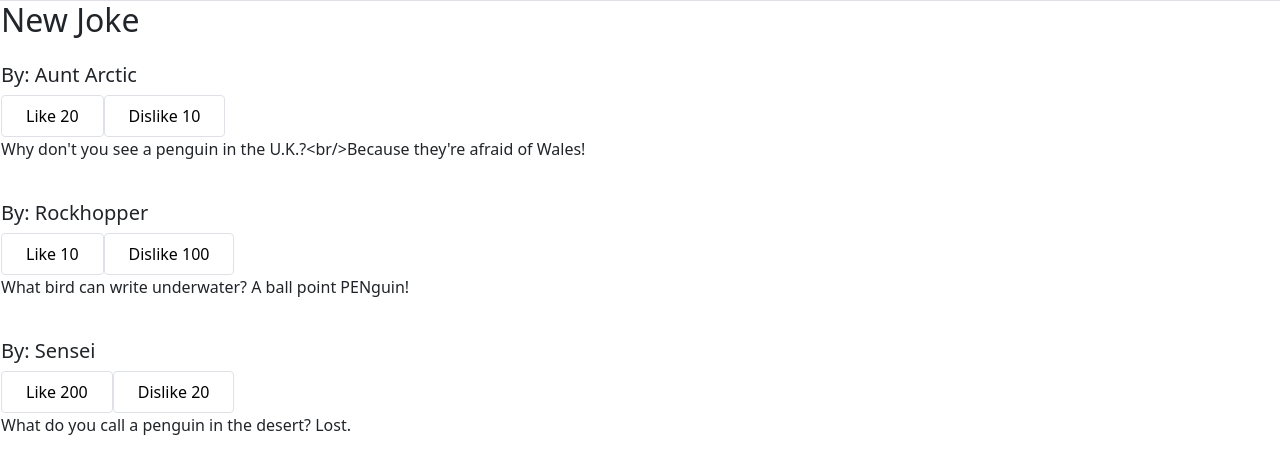
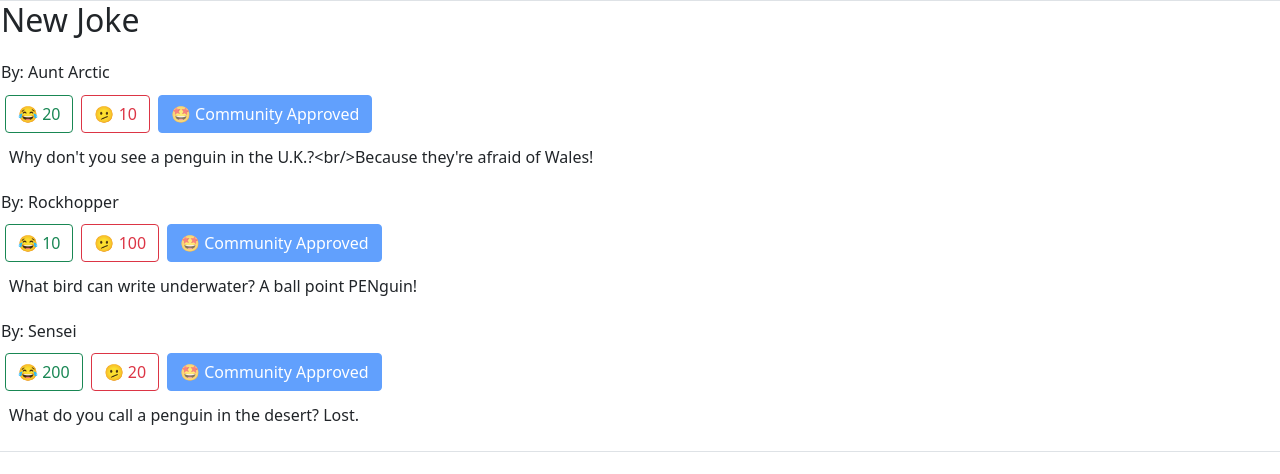
Before and after one commit to Szamurajpalanta/InfRend2022_MZ727W, an Angular app in the folder joke-list/: page / in a window 1280 px wide. Shown: the top 474 px of the page. Built offline with nearby package versions, Linux system fonts and the light colour scheme.

Commit message:
format joke component

```diff
--- a/joke-list/src/app/joke/joke.component.html
+++ b/joke-list/src/app/joke/joke.component.html
@@ -1,5 +1,6 @@
-<h5 class="font-bold" >By: {{joke.user}}</h5><button class="bg-transparent hover:bg-green-500 text-green-700 font-semibold hover:text-white py-2 px-4 border border-green-500 hover:border-transparent rounded">Like {{joke.upvotes}} </button>
-<button class="bg-transparent hover:bg-red-500 text-red-700 font-semibold hover:text-white py-2 px-4 border border-red-500 hover:border-transparent rounded">Dislike {{joke.downvotes}} </button>
+<h6 class="font-bold" >By: {{joke.user}}</h6>
+<button class="btn btn-outline-success rounded m-1">😂 {{joke.upvotes}}</button>
+<button class="btn btn-outline-danger rounded m-1">🫤 {{joke.downvotes}}</button>
+<button class="btn btn-primary rounded m-1" disabled>🤩 Community Approved</button>
 <br>
-<p>{{joke.text}}</p>
-<br>
+<p class="p-2">{{joke.text}}</p>
```
